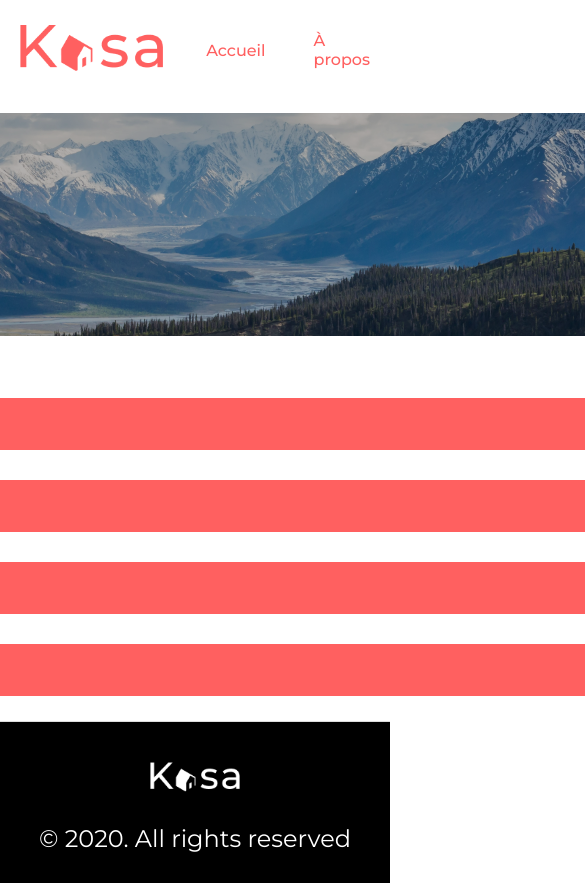
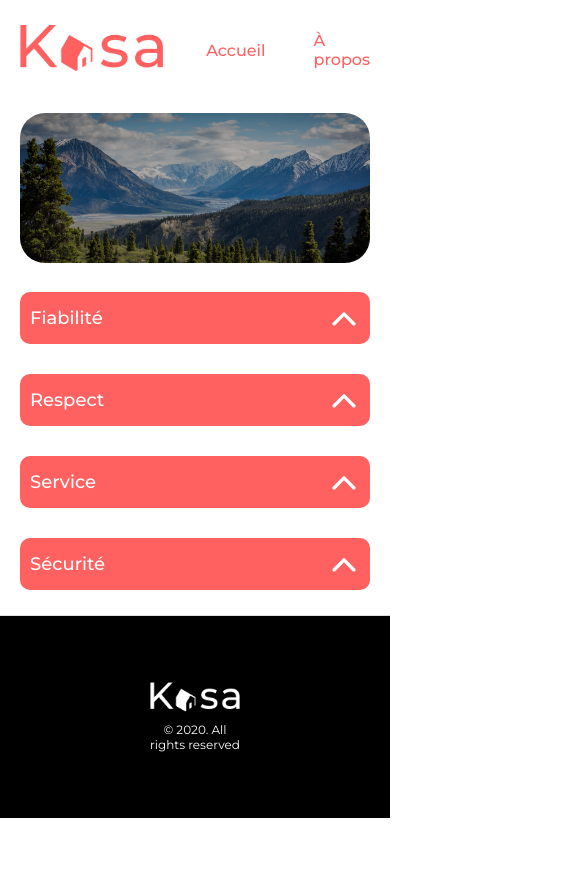
Before and after one commit to TrackZone1/Kasa, a React (Create React App) app in the folder front/: page /propos in a window 390 px wide. Shown: the top 883 px of the page, 585 px wide, since content can reach past the window. After the commit the page ends 844 px from the top, so only its background shows below. Built offline with nearby package versions, Linux system fonts and the light colour scheme.

Commit message:
Work Responsive

```diff
--- a/front/src/components/Badge/Badge.scss
+++ b/front/src/components/Badge/Badge.scss
@@ -1,5 +1,5 @@
 .badge {
-    border-radius: 10px;
+    border-radius: 5px;
     background: #FF6060;
     padding: 2px 22px;
     color: white;
--- a/front/src/components/Carrousel/Carrousel.jsx
+++ b/front/src/components/Carrousel/Carrousel.jsx
@@ -45,4 +45,4 @@ const Carrousel = (props) => {
     );
 };
 
-export default Carrousel;
+export default React.memo(Carrousel);
--- a/front/src/components/Carrousel/Carrousel.scss
+++ b/front/src/components/Carrousel/Carrousel.scss
@@ -1,7 +1,6 @@
 .carrousel {
     position: relative;
     height: 416px;
-    width: 1240px;
 
     img {
         width: 100%;
--- a/front/src/components/Collapse/Collapse.scss
+++ b/front/src/components/Collapse/Collapse.scss
@@ -26,6 +26,8 @@
         padding: 20px;
         border-radius: 0 0 5px 5px;
         background: var(--gray, #F6F6F6);
+        opacity: 0;
+        animation: appear 1s ease-in-out forwards;
 
         ul {
             list-style: none;
@@ -47,4 +49,11 @@
         transition: transform 0.3s ease;
     }
 
+    @keyframes appear {
+        to {
+            opacity: 1; /* L'opacité devient 1 pour le contenu */
+            transform: translateY(0); /* Le contenu revient à sa position d'origine */
+        }
+    }
+
 }
--- a/front/src/components/Footer/Footer.scss
+++ b/front/src/components/Footer/Footer.scss
@@ -1,6 +1,9 @@
 .footer {
+    display: flex;
+    align-items: center;
+    flex-direction: column;
     background-color: #000;
-    padding: 40px 0 30px 0;
+    padding: 66px 0 66px 0;
     text-align: center;
     font-size: 14px;
     color: #fff;
@@ -13,4 +16,14 @@
     p {
         font-size: 24px;
     }
+
+    @media (max-width: 768px) {
+        img {
+            margin-bottom: 10px;
+        }
+        p {
+            max-width: 100px;
+            font-size: 12px;
+        }
+    }
 }
--- a/front/src/pages/Error404/Error404.scss
+++ b/front/src/pages/Error404/Error404.scss
@@ -16,6 +16,7 @@
         font-size: 36px;
         font-style: normal;
         font-weight: 500;
+        text-align: center;
     }
 
     a {
@@ -27,4 +28,19 @@
         text-decoration-line: underline;
     }
 
+    @media (max-width: 768px) {
+        h1 {
+            font-size: 96px;
+        }
+        p {
+            font-size: 18px;
+            overflow-wrap: break-word;
+        }
+        a {
+            font-size: 14px;
+        }
+    }
+
+
+
 }
--- a/front/src/pages/FicheLogement/FicheLogement.jsx
+++ b/front/src/pages/FicheLogement/FicheLogement.jsx
@@ -1,5 +1,5 @@
 import React from "react";
-import { useParams } from "react-router-dom";
+import { useParams, useNavigate } from "react-router-dom";
 import "./FicheLogement.scss";
 import Carrousel from "../../components/Carrousel/Carrousel";
 import Badge from "../../components/Badge/Badge";
@@ -9,6 +9,7 @@ import starIcon from "../../assets/images/star.svg";
 import starActiveIcon from "../../assets/images/starActive.svg";
 
 const FicheLogement = () => {
+    const navigate = useNavigate();
     const { id } = useParams();
 
     const [data, setData] = React.useState([]);
@@ -16,6 +17,11 @@ const FicheLogement = () => {
         fetch("http://localhost:3000/fakeData/logements.json")
             .then((response) => response.json())
             .then((data) => {
+                if (
+                    data.filter((logement) => logement.id === id).length === 0
+                ) {
+                    navigate("/404");
+                }
                 setData(data.filter((logement) => logement.id === id)[0]);
             });
     }, []);
--- a/front/src/pages/FicheLogement/FicheLogement.scss
+++ b/front/src/pages/FicheLogement/FicheLogement.scss
@@ -1,4 +1,5 @@
 .ficheLogement {
+    width: 100%;
 
     .carrousel {
         margin: 30px 0;
@@ -75,7 +76,6 @@
     .extra {
         margin-bottom: 60px;
         display: flex;
-        flex-direction: space-between;
         gap: 70px;
 
         .collapse {
@@ -83,4 +83,54 @@
         }
     }
 
+    @media (max-width: 768px) {
+        .infos {
+            flex-direction: column;
+            .title {
+                h1 {
+                    font-size: 18px;
+                }
+
+                p {
+                    font-size: 14px;
+                }
+
+                .tags {
+                    margin: 16px 0;
+                    span {
+                        font-size: 12px;
+                    }
+                }
+            }
+            .author {
+                justify-content: space-between;
+                flex-direction: row-reverse;
+                align-items: center;
+                .avatar {
+                    p {
+                        font-size: 12px;
+                    }
+                    img {
+                        width: 32px;
+                        height: 32px;
+                    }
+                }
+                .rating {
+                    margin-top: 0;
+                    gap: 7px;
+                    img {
+                        width: 16px;
+                        height: 16px;
+                    }
+                }
+            }
+        }
+
+        .extra {
+            margin: 13px 0 27px 0;
+            flex-direction: column;
+            gap: 20px;
+        }
+    }
+
 }
--- a/front/src/pages/Propos/Propos.scss
+++ b/front/src/pages/Propos/Propos.scss
@@ -1,8 +1,9 @@
 .propos {
+    width: 100%;
     .background {
         img {
             margin: 38px 0;
-            width: 1240px;
+            width: 100%;
             height: 223px;
             border-radius: 25px;
             object-fit: cover;
@@ -20,4 +21,13 @@
         }
 
     }
+
+    @media (max-width: 768px) {
+        .background {
+            img {
+                margin: 38px 0 5px 0;
+                height: 150px;
+            }
+        }
+    }
 }
```
